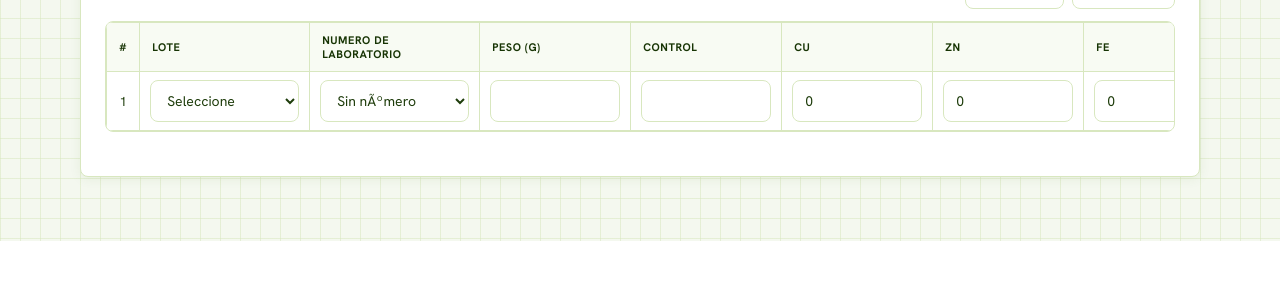
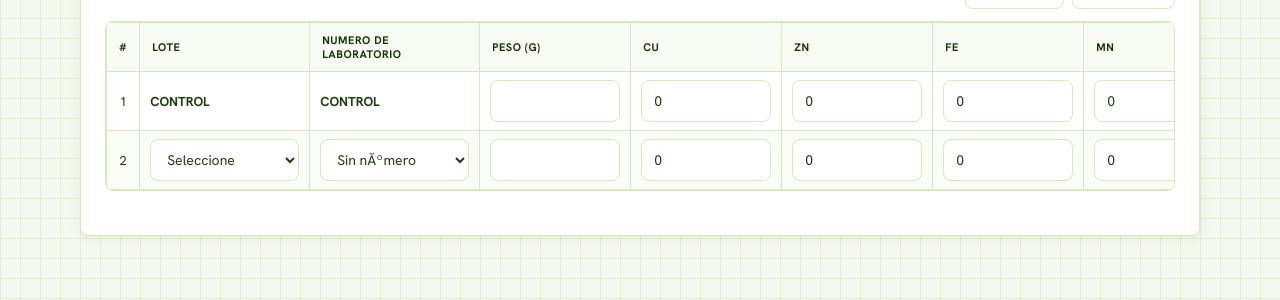
Before and after one commit to cesargg56/Proyecto_Cengicana_Practicantes2, a PHP site: page /controllers/Foliares/micros_controller.php in a window 1280 px wide. Shown: the part 762-1062 px from the top of the page. Before the commit the page ends 1003 px from the top, so only its background shows below. Run offline with PHP 8.4, Linux system fonts and the light colour scheme; the visitor is signed in with stand-in values (Sample User, id 1); data comes from the database, SQL or seed files in the repository; data that the repository does not hold is empty.

Commit message:
Reparacion del formulario de micros para formularios

```diff
--- a/laboratorio/controllers/Foliares/micros_controller.php
+++ b/laboratorio/controllers/Foliares/micros_controller.php
@@ -5,6 +5,16 @@
 require_once __DIR__ . '/../../includes/analisis_post_helper.php';
 require_once __DIR__ . '/../../models/conexion.php';
 require_once __DIR__ . '/../../models/Foliares/micros_model.php';
+
+$labAnalysisContexto = [
+    'tipos' => ['foliares', 'foliar'],
+    'analisis' => ['Micro Nutrientes (Cu, Zn, Fe, Mn, K)'],
+    'label' => 'Micro Nutrientes Foliares',
+];
+$labAnalysisLegacyConfig = $labAnalysisContexto;
+$GLOBALS['labAnalysisContexto'] = $labAnalysisContexto;
+$GLOBALS['labAnalysisLegacyConfig'] = $labAnalysisLegacyConfig;
+$GLOBALS['labSkipFooterBaseSave'] = true;
 
 $resultado = lab_analysis_take_flash();
 
--- a/laboratorio/view/Foliares/micros_view.php
+++ b/laboratorio/view/Foliares/micros_view.php
@@ -51,10 +51,6 @@
                         <label for="peso">Peso (g)</label>
                         <input type="number" step="any" name="peso" id="peso" required>
                     </div>
-                    <div class="field">
-                        <label for="control">Control</label>
-                        <input type="number" step="any" name="control" id="control" required>
-                    </div>
                 </div>
 
                 <h3>Concentraciones (CONC)</h3>
@@ -74,10 +70,6 @@
                     <div class="field">
                         <label for="conc_mn">Mn</label>
                         <input type="number" step="any" name="conc_mn" id="conc_mn" value="0">
-                    </div>
-                    <div class="field">
-                        <label for="conc_k">K</label>
-                        <input type="number" step="any" name="conc_k" id="conc_k" value="0">
                     </div>
                 </div>
 
@@ -139,5 +131,82 @@
     </div><!-- /.card -->
 
 </div><!-- /.page-wrap -->
+
+    <template id="micros-control-row-template">
+        <tr class="lab-data-row lab-control-row" data-control-row="1">
+            <td class="lab-row-index"></td>
+            <td>
+                <strong>CONTROL</strong>
+                <input type="hidden" name="lote[]" value="CONTROL">
+            </td>
+            <td>
+                <strong>CONTROL</strong>
+                <input type="hidden" name="numero_laboratorio[]" value="CONTROL">
+                <input type="hidden" name="control[]" value="0.00">
+            </td>
+            <td>
+                <input type="number" step="any" name="peso[]" aria-label="Peso del control" required>
+            </td>
+            <td>
+                <input type="number" step="any" name="conc_cu[]" aria-label="Concentracion Cu del control" value="0">
+            </td>
+            <td>
+                <input type="number" step="any" name="conc_zn[]" aria-label="Concentracion Zn del control" value="0">
+            </td>
+            <td>
+                <input type="number" step="any" name="conc_fe[]" aria-label="Concentracion Fe del control" value="0">
+            </td>
+            <td>
+                <input type="number" step="any" name="conc_mn[]" aria-label="Concentracion Mn del control" value="0">
+            </td>
+            <td>
+                <input type="number" step="any" name="blk_cu[]" aria-label="BLK Cu del control" value="0">
+            </td>
+            <td>
+                <input type="number" step="any" name="blk_zn[]" aria-label="BLK Zn del control" value="0">
+            </td>
+            <td>
+                <input type="number" step="any" name="blk_fe[]" aria-label="BLK Fe del control" value="0">
+            </td>
+            <td>
+                <input type="number" step="any" name="blk_mn[]" aria-label="BLK Mn del control" value="0">
+            </td>
+            <td></td>
+        </tr>
+    </template>
+
+    <script>
+    (function () {
+        function renumberRows(tbody) {
+            Array.from(tbody.querySelectorAll('tr.lab-data-row')).forEach((row, index) => {
+                const indexCell = row.querySelector('.lab-row-index');
+                if (indexCell) {
+                    indexCell.textContent = String(index + 1);
+                }
+            });
+        }
+
+        function insertControlRow() {
+            const template = document.getElementById('micros-control-row-template');
+            const table = document.querySelector('table.lab-entry-table');
+            const tbody = table ? table.querySelector('tbody') : null;
+
+            if (!template || !table || !tbody || tbody.querySelector('[data-control-row="1"]')) {
+                return;
+            }
+
+            const fragment = template.content.cloneNode(true);
+            const row = fragment.querySelector('tr');
+            if (!row) {
+                return;
+            }
+
+            tbody.insertBefore(row, tbody.firstChild);
+            renumberRows(tbody);
+        }
+
+        window.addEventListener('load', insertControlRow);
+    })();
+    </script>
 </body>
 </html>
```
